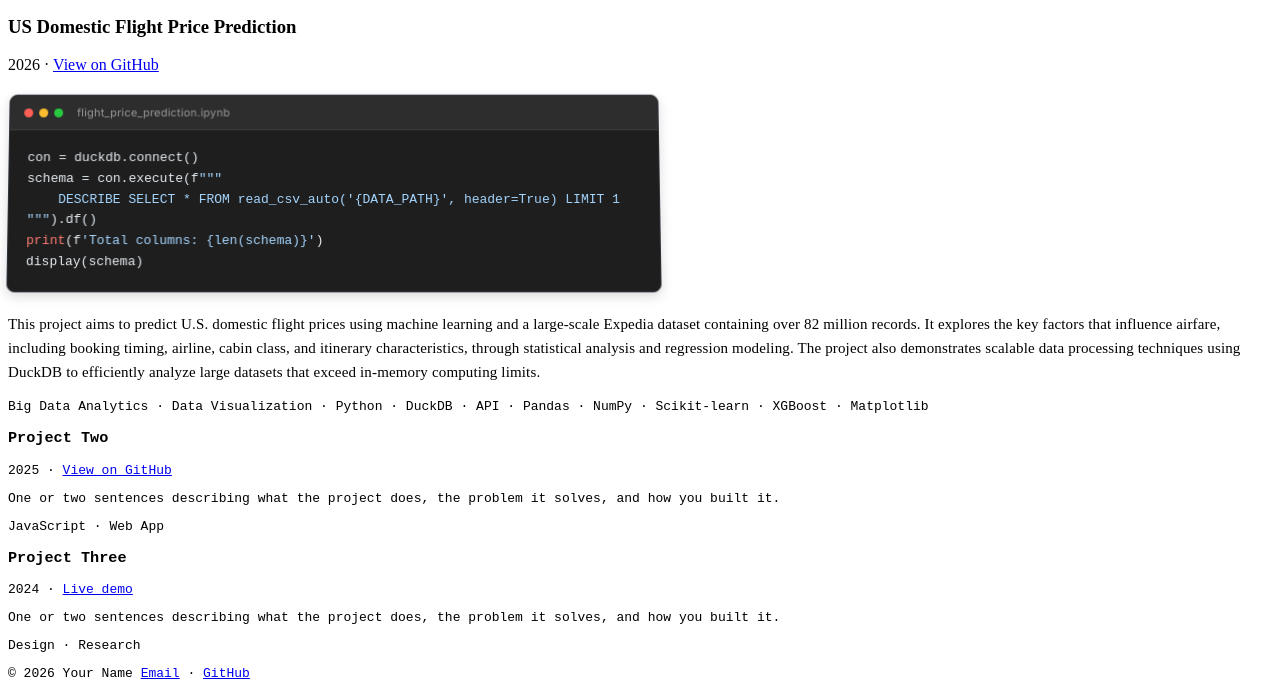
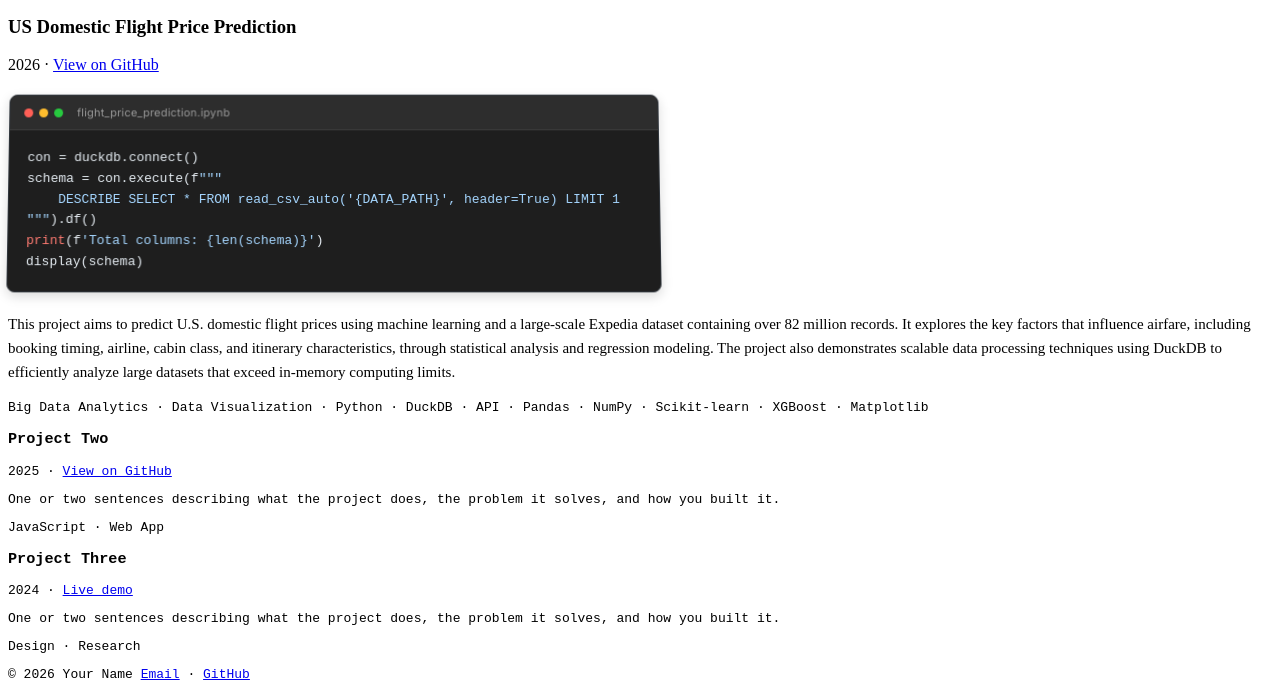
Before and after one commit to X-Sherry/X-Sherry.github.io, a plain HTML site: page projects.html in a window 1280 px wide. Shown: the part 249-939 px from the top of the page. Drawn offline with Linux system fonts and the light colour scheme.

Commit message:
Update style.css

````diff
--- a/style.css
+++ b/style.css
@@ -92,14 +92,16 @@
     color: #7ee787;
   }
 
-  .project-description {
-  font-family: 'Times New Roman', Times, 'Source Serif 4', Georgia, serif !important;
-  font-size: 15px !important; /* Made smaller for a clean metadata-like reading hierarchy */
-  line-height: 1.6 !important;
-  color: var(--ink) !important;
-  margin-top: 20px;
-  letter-spacing: 0.01em;
-}
+  /* Fixed Custom Typography Rules for Description Paragraph */
+  p.project-description {
+    font-family: 'Times New Roman', Times, 'Source Serif 4', Georgia, serif !important;
+    font-size: 15px !important;
+    line-height: 1.6 !important;
+    color: var(--ink) !important;
+    margin: 20px 0 16px 0 !important;
+    letter-spacing: normal !important;
+    text-transform: none !important;
+  }
 </style>
 </head>
 <body>
@@ -187,5 +189,3 @@ display(schema)
 
 </body>
 </html>
-
-```
````
